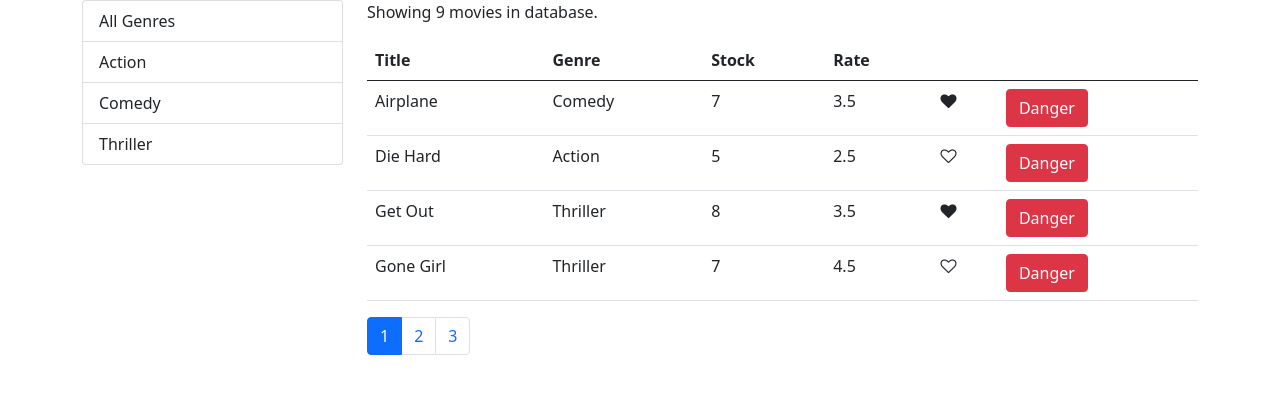
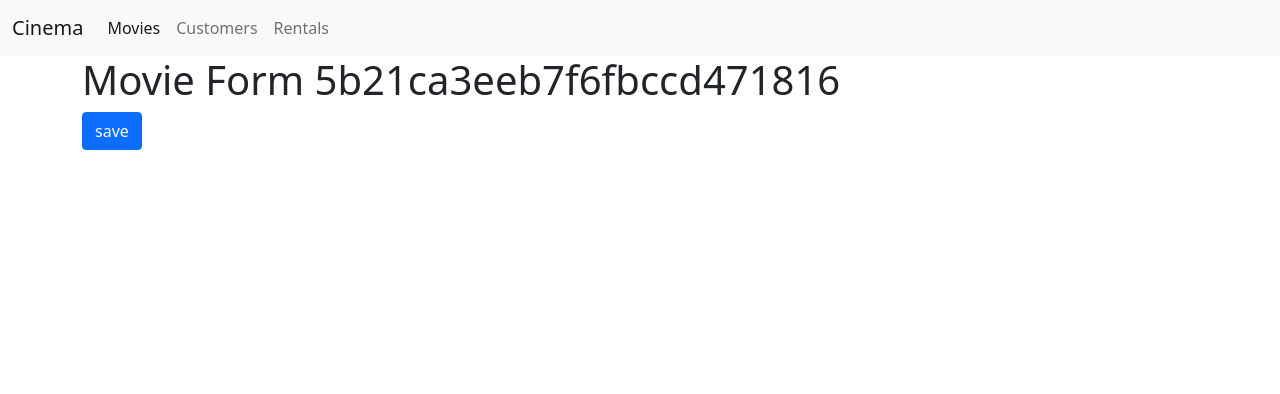
Before and after one commit to Badal-Jha/cinema, a React (Create React App) app: page /movies/5b21ca3eeb7f6fbccd471816 in a window 1280 px wide. Shown: the top 394 px of the page. Built offline with nearby package versions, Linux system fonts and the light colour scheme.

Commit message:
Routing added

```diff
--- a/package.json
+++ b/package.json
@@ -12,6 +12,7 @@
     "prop-types": "^15.7.2",
     "react": "^17.0.2",
     "react-dom": "^17.0.2",
+    "react-router-dom": "^5.3.0",
     "react-scripts": "4.0.3",
     "web-vitals": "^1.1.2"
   },
--- a/src/App.js
+++ b/src/App.js
@@ -1,11 +1,32 @@
 import "./App.css";
+import { Route, Redirect, Switch } from "react-router-dom";
 import Movies from "./components/movies";
+import MovieForm from "./components/movieForm";
+import Customers from "./components/customers";
+import Rentals from "./components/rentals";
+import NotFound from "./components/notFound";
+import React from "react";
+import NavBar from "./components/navBar";
 
 function App() {
   return (
-    <main className="container">
-      <Movies />
-    </main>
+    <React.Fragment>
+      <NavBar />
+      <main className="container">
+        <Switch>
+          <Route path="/movies/:id" component={MovieForm} />
+          <Route path="/movies" component={Movies} />
+          <Route path="/customers" component={Customers} />
+          <Route path="/rentals" component={Rentals} />
+
+          <Route path="/not-found" component={NotFound} />
+          {/* if we got to home page it redirect us to movies component */}
+          <Redirect from="/" exact to="/movies" />
+          {/* if we go to invalid url it redirect to not-found */}
+          <Redirect to="/not-found" />
+        </Switch>
+      </main>
+    </React.Fragment>
   );
 }
 
--- a/src/components/MoviesTable.jsx
+++ b/src/components/MoviesTable.jsx
@@ -1,10 +1,14 @@
 import React, { Component } from "react";
+import { Link } from "react-router-dom";
 import Like from "./comman/like";
 import TableHeader from "./comman/tableHeader";
 
 class MoviesTable extends Component {
   columns = [
-    { path: "title", lable: "Title" },
+    {
+      path: "title",
+      lable: "Title",
+    },
     { path: "genre.name", lable: "Genre" },
     { path: "numberInStock", lable: "Stock" },
     { path: "dailRentalRate", lable: "Rate" },
@@ -25,7 +29,9 @@
         <tbody>
           {movies.map((movie) => (
             <tr key={movie._id}>
-              <td>{movie.title}</td>
+              <Link to={`/movies/${movie._id}`}>
+                <td>{movie.title}</td>
+              </Link>
               <td>{movie.genre.name}</td>
               <td>{movie.numberInStock}</td>
               <td>{movie.dailyRentalRate}</td>
--- /dev/null
+++ b/src/components/customers.jsx
@@ -0,0 +1,7 @@
+import React from "react";
+
+const Customers = () => {
+  return <h1>Customers</h1>;
+};
+
+export default Customers;
--- /dev/null
+++ b/src/components/movieForm.jsx
@@ -0,0 +1,18 @@
+import React from "react";
+import { useHistory } from "react-router";
+const MoviesForm = ({ match }) => {
+  const history = useHistory();
+  return (
+    <div>
+      <h1>Movie Form {match.params.id}</h1>
+      {/* history.push('/movies') means go to /movies after save button is clicked */}
+      <button
+        className="btn btn-primary"
+        onClick={() => history.push("/movies")}
+      >
+        save
+      </button>
+    </div>
+  );
+};
+export default MoviesForm;
--- /dev/null
+++ b/src/components/navBar.jsx
@@ -0,0 +1,50 @@
+import React from "react";
+import { Link, NavLink } from "react-router-dom";
+const NavBar = () => {
+  return (
+    <nav className="navbar navbar-expand-lg navbar-light bg-light">
+      <div className="container-fluid">
+        <Link className="navbar-brand" to="/">
+          Cinema
+        </Link>
+        <button
+          className="navbar-toggler"
+          type="button"
+          data-bs-toggle="collapse"
+          data-bs-target="#navbarNav"
+          aria-controls="navbarNav"
+          aria-expanded="false"
+          aria-label="Toggle navigation"
+        >
+          <span className="navbar-toggler-icon"></span>
+        </button>
+        <div className="collapse navbar-collapse" id="navbarNav">
+          <ul className="navbar-nav">
+            <li className="nav-item">
+              {/* NavLink is used in place of link to display active link */}
+              <NavLink
+                className="nav-link active"
+                aria-current="page"
+                to="/movies"
+              >
+                Movies
+              </NavLink>
+            </li>
+            <li className="nav-item">
+              <NavLink className="nav-link" to="/customers">
+                Customers
+              </NavLink>
+            </li>
+            <li className="nav-item">
+              <NavLink className="nav-link" to="/rentals">
+                Rentals
+              </NavLink>
+            </li>
+          </ul>
+        </div>
+      </div>
+    </nav>
+  );
+};
+
+export default NavBar;
--- /dev/null
+++ b/src/components/notFound.jsx
@@ -0,0 +1,6 @@
+import React from "react";
+
+const NotFound = () => {
+  return <h1>not-found</h1>;
+};
+export default NotFound;
--- /dev/null
+++ b/src/components/rentals.jsx
@@ -0,0 +1,6 @@
+import React from "react";
+
+const Rentals = () => {
+  return <h1>Rentals</h1>;
+};
+export default Rentals;
--- a/src/index.js
+++ b/src/index.js
@@ -1,5 +1,6 @@
 import React from "react";
 import ReactDOM from "react-dom";
+import { BrowserRouter } from "react-router-dom";
 import "./index.css";
 import App from "./App";
 import reportWebVitals from "./reportWebVitals";
@@ -7,9 +8,9 @@
 import "font-awesome/css/font-awesome.css";
 
 ReactDOM.render(
-  <React.StrictMode>
+  <BrowserRouter>
     <App />
-  </React.StrictMode>,
+  </BrowserRouter>,
   document.getElementById("root")
 );
 
```
Also changed, not shown: 1 other file (tests, documents, lock files or other folders).
